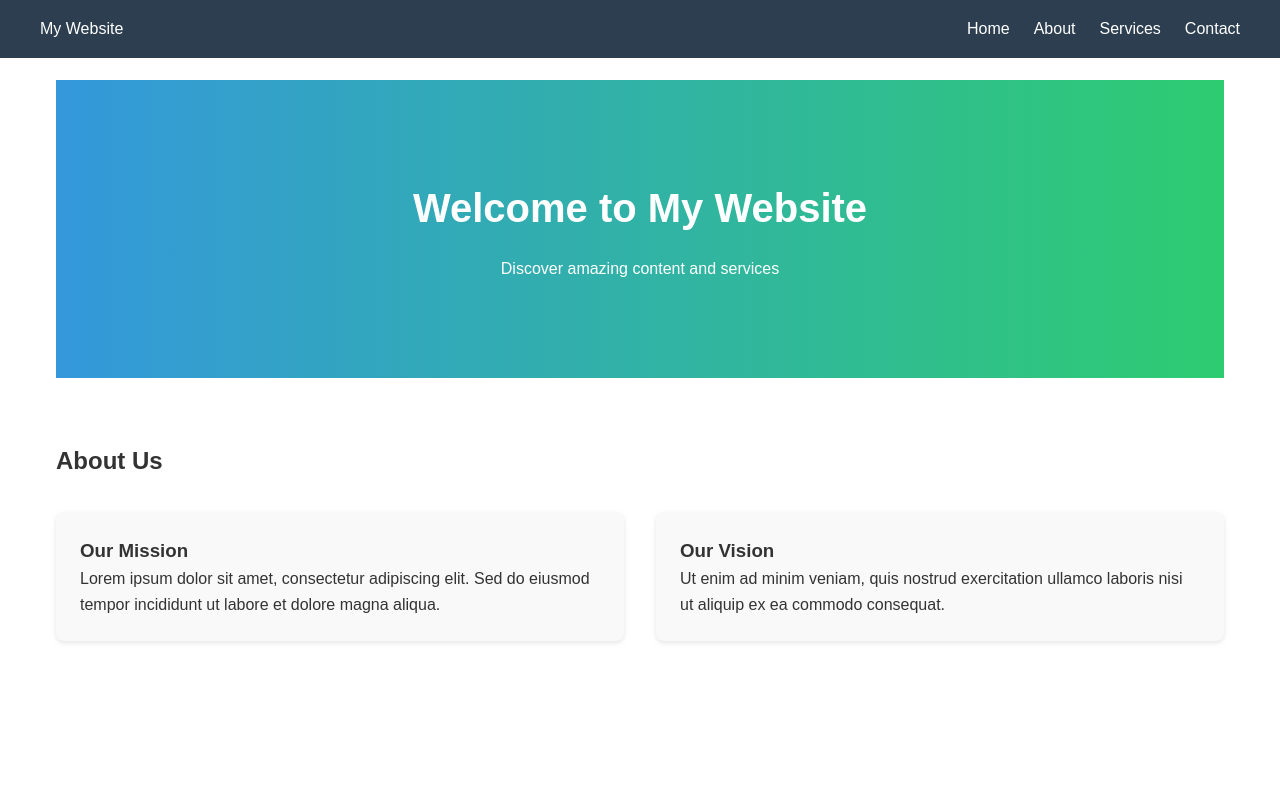
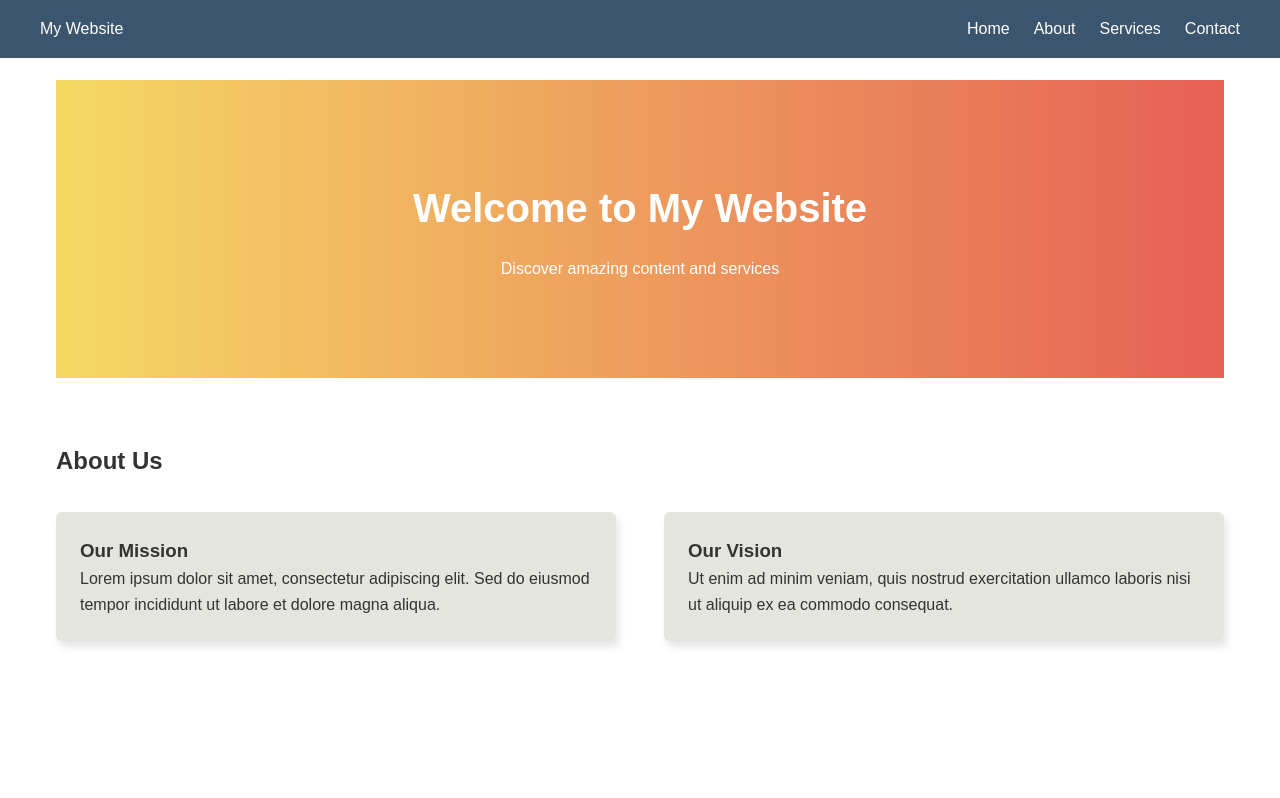
Before and after one commit to SamBowers047/first-Refresher-Site, a plain HTML site: page index.html in a window 1280 px wide. Shown: the top 798 px of the page. Drawn offline with Linux system fonts and the light colour scheme.

Commit message:
changed some css and renamed index.css to styles.css

```diff
--- a/index.html
+++ b/index.html
@@ -4,7 +4,7 @@
     <meta charset="UTF-8">
     <meta name="viewport" content="width=device-width, initial-scale=1.0">
     <title>Basic Website Template</title>
-    <link rel="stylesheet" href="index.css">
+    <link rel="stylesheet" href="styles.css">
 </head>
 <body>
     <header>
--- a/index.css
+++ b/styles.css
@@ -14,7 +14,7 @@ body {
 
 /* Header Styles */
 header {
-    background-color: #2c3e50;
+    background-color: #3a556d;
     color: white;
     padding: 1rem;
     position: fixed;
@@ -60,7 +60,7 @@ section {
 
 .hero {
     text-align: center;
-    background: linear-gradient(to right, #3498db, #2ecc71);
+    background: linear-gradient(to right, #f5d864, #e66056);
     color: white;
     padding: 6rem 1rem;
     margin-top: 60px;
@@ -74,25 +74,25 @@ section {
 .content {
     display: grid;
     grid-template-columns: repeat(auto-fit, minmax(300px, 1fr));
-    gap: 2rem;
+    gap: 3rem;
     padding: 2rem 0;
 }
 
 .card {
-    background: #f9f9f9;
+    background: #e5e5df;
     padding: 1.5rem;
-    border-radius: 8px;
-    box-shadow: 0 2px 5px rgba(0,0,0,0.1);
-    transition: transform 0.3s;
+    border-radius: 6px;
+    box-shadow: 3px 6px 9px rgba(0,0,0,0.1);
+    transition: transform 0.6s;
 }
 
 .card:hover {
-    transform: translateY(-5px);
+    transform: translateY(-15px);
 }
 
 /* Footer */
 footer {
-    background: #2c3e50;
+    background: #3a556d;
     color: white;
     text-align: center;
     padding: 1rem;
```
